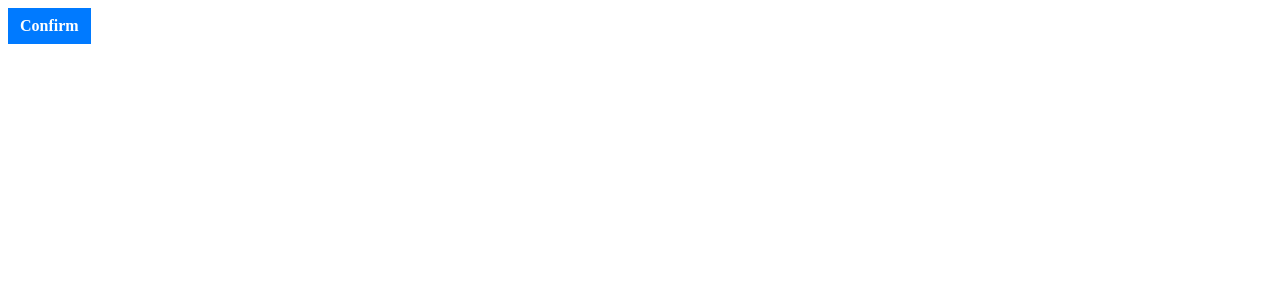
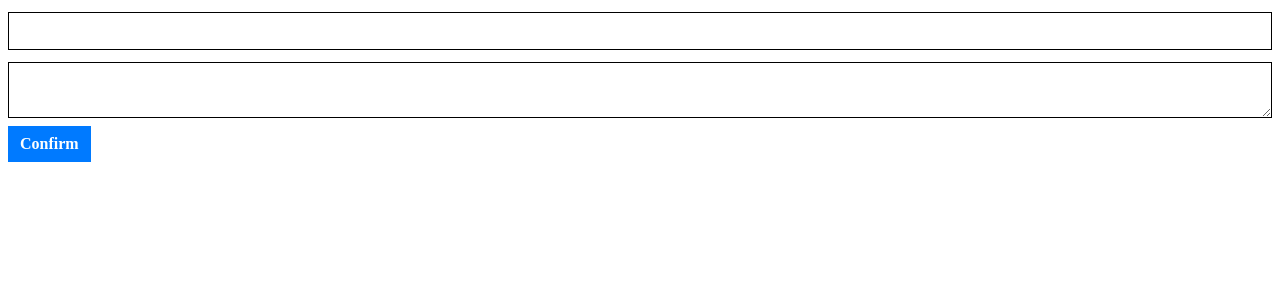
Before and after one commit to justtoconfirm/picos-frontend-challenge, a React (Create React App) app: page / in a window 1280 px wide. Shown: the top 300 px of the page. Built offline with nearby package versions, Linux system fonts and the light colour scheme.

Commit message:
Import and render components inside the App component and add HTML5 main element to create semantic HTML structure when page renders

```diff
--- a/src/App.js
+++ b/src/App.js
@@ -1,12 +1,23 @@
 import React from "react";
 import "./App.css";
 
+import TextField from "./components/TextField/TextField";
+import TextArea from "./components/TextArea/TextArea";
+import Dropdown from "./components/Dropdown/Dropdown";
 import Button from "./components/Button/Button";
 
 const App = () => {
 	return (
 
-		<Button>Confirm</Button>
+		<>
+			<main role="main">
+
+				<TextField />
+				<TextArea />
+				<Button>Confirm</Button>
+
+			</main>
+		</>
 
 	);
 };
--- a/src/components/Button/Button.js
+++ b/src/components/Button/Button.js
@@ -15,7 +15,7 @@ const Button = props => {
 	const isAnchorLink = url && (url.includes('http') || url.startsWith('#') || url.startsWith('mailto') || url.startsWith('/'));
 
 	const renderAsLink = () =>
-		<a href={url} role="button">{children}</a>
+		<a href={url} role="button">{ children }</a>
 
 	const renderAsButton = () =>
 		<button {...{type, onClick}}>{ children }</button>
```
